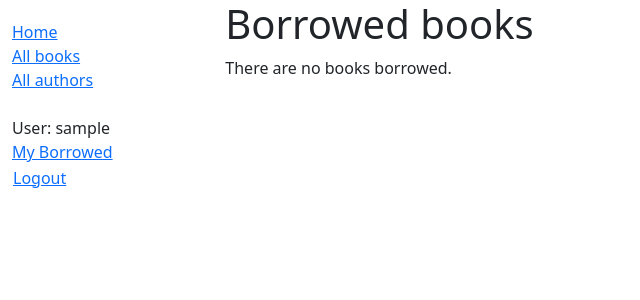
After one commit to TomTomMao/django_local_library, a Django app: page /catalog/borrowed/ in a window 1280 px wide. The commit adds this page. Shown: the top 300 px of the page, without its empty margins (0-640 px from the left). Run offline with Django 4.2, Linux system fonts and the light colour scheme; the visitor is signed in with stand-in values (Sample User, id 1); data that the repository does not hold is empty.

Commit message:
added view for all loaned books

```diff
--- a/locallibrary/catalog/models.py
+++ b/locallibrary/catalog/models.py
@@ -114,6 +114,7 @@ class BookInstance(models.Model):
 
     class Meta:
         ordering = ['due_back']
+        permissions = (("can_mark_returned", "Set book as returned"),)
 
     def __str__(self):
         """String for representing the Model object."""
--- a/locallibrary/catalog/templates/base_generic.html
+++ b/locallibrary/catalog/templates/base_generic.html
@@ -23,6 +23,7 @@
               <li><a href="{% url 'index' %}">Home</a></li>
               <li><a href="{% url 'books' %}">All books</a></li>
               <li><a href="{% url 'authors' %}">All authors</a></li>
+
               <br>
               {% if user.is_authenticated %}
                 <li>User: {{ user.get_username }}</li>
--- /dev/null
+++ b/locallibrary/catalog/templates/catalog/bookinstance_list_borrowed_all.html
@@ -0,0 +1,19 @@
+{% extends "base_generic.html" %}
+
+{% block content %}
+    <h1>Borrowed books</h1>
+
+    {% if bookinstance_list %}
+    <ul>
+
+      {% for bookinst in bookinstance_list %}
+      <li class="{% if bookinst.is_overdue %}text-danger{% endif %}">
+        <a href="{% url 'book-detail' bookinst.book.pk %}">{{ bookinst.book.title }}</a> ({{ bookinst.due_back }})- {{ bookinst.borrower }}
+      </li>
+      {% endfor %}
+    </ul>
+
+    {% else %}
+      <p>There are no books borrowed.</p>
+    {% endif %}
+{% endblock %}
--- a/locallibrary/catalog/urls.py
+++ b/locallibrary/catalog/urls.py
@@ -11,3 +11,6 @@ urlpatterns = [
 urlpatterns += [
     path('mybooks/', views.LoanedBooksByUserListView.as_view(), name='my-borrowed'),
 ]
+urlpatterns += [
+    path('borrowed/', views.LoanedBooksAllListView.as_view(), name='all-borrowed'),
+]
--- a/locallibrary/catalog/views.py
+++ b/locallibrary/catalog/views.py
@@ -1,8 +1,10 @@
+from typing import Any
+from django.db.models.query import QuerySet
 from django.shortcuts import render
 from django.http import HttpResponse
 from .models import Book, Author, BookInstance, Genre
 from django.views import generic
-from django.contrib.auth.mixins import LoginRequiredMixin
+from django.contrib.auth.mixins import LoginRequiredMixin, PermissionRequiredMixin
 from django.contrib.auth.decorators import login_required
 
 @login_required
@@ -59,3 +61,14 @@ class LoanedBooksByUserListView(LoginRequiredMixin, generic.ListView):
             .filter(status__exact='o')
             .order_by('due_back')
         )
+
+class LoanedBooksAllListView(PermissionRequiredMixin, generic.ListView):
+    model = BookInstance
+    template_name = 'catalog/bookinstance_list_borrowed_all.html'
+    paginate_by = 10
+    permission_required = 'catalog.can_mark_returned'
+
+    def get_queryset(self):
+        return(
+            BookInstance.objects.filter(status__exact='o').order_by('due_back')
+        )
```
Also changed, not shown: locallibrary/catalog/migrations/0004_alter_bookinstance_options.py (added).
